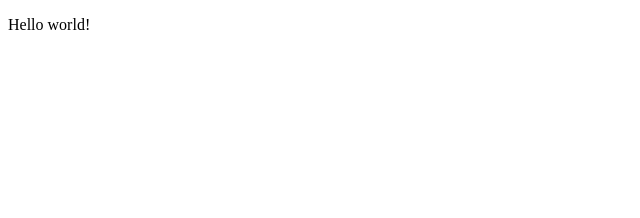
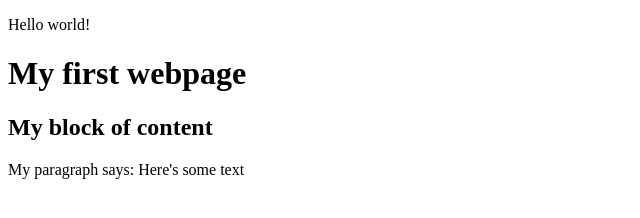
Before and after one commit to Novante/mecenat, a plain HTML site: page index.html in a window 1280 px wide. Shown: the whole page, without its empty margins (0-640 px from the left). Drawn offline with Linux system fonts and the light colour scheme.

Commit message:
add info to index.html in my-webpage

```diff
--- a/index.html
+++ b/index.html
@@ -8,6 +8,13 @@
 </head>
 <body>
     <p>Hello world!</p>
+    <h1>My first webpage</h1>
+    <div>
+        <h2>My block of content</h2>
+        <p><span>My paragraph says: </span>Here's some text</p>
+
+    </div>
+
 
 </body>
 </html>
```
